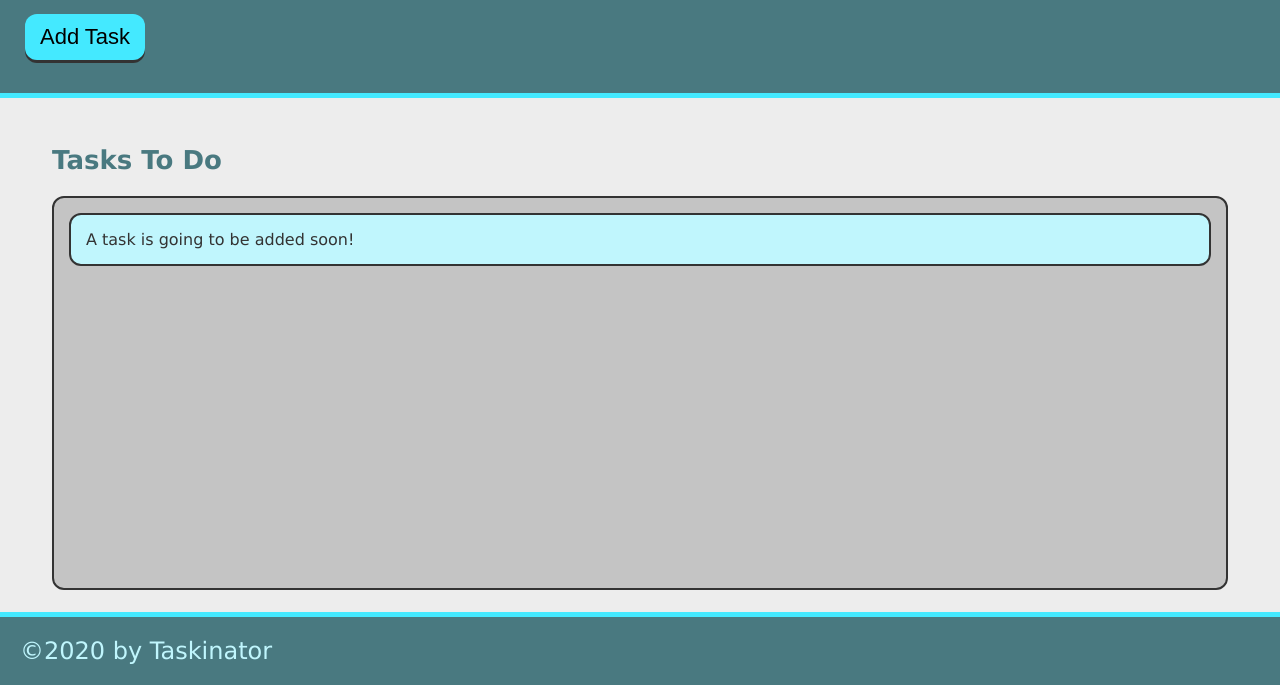
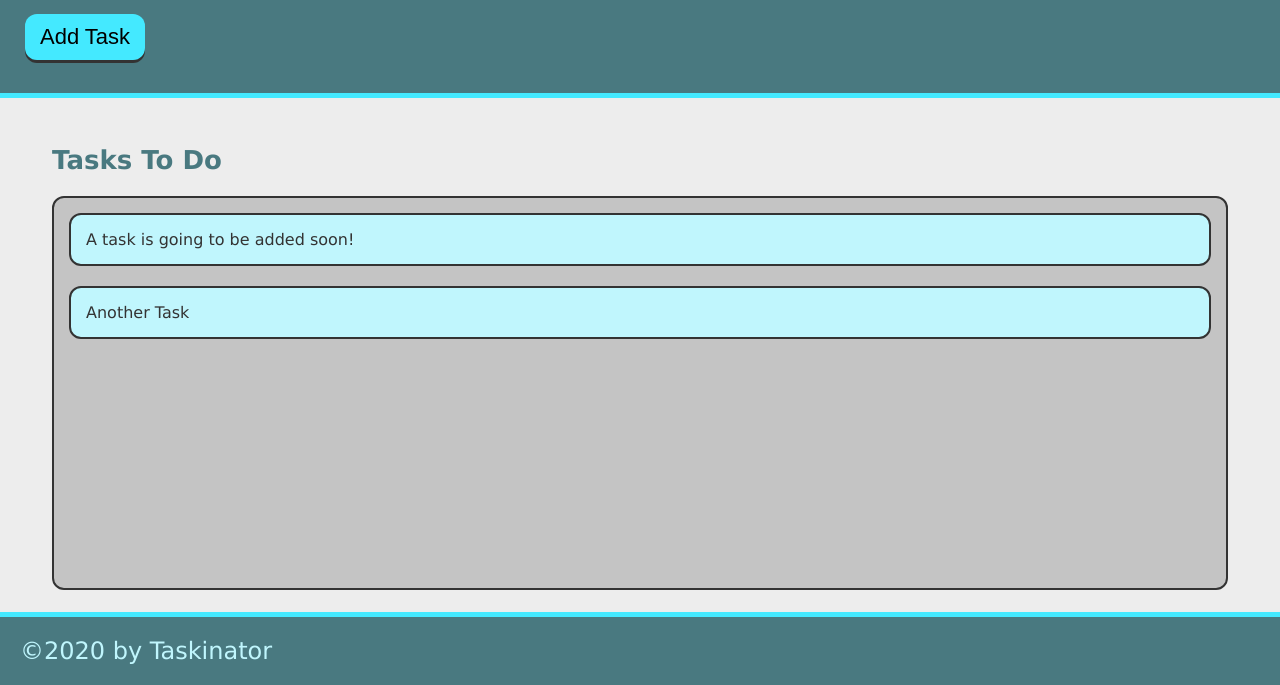
Before and after one commit to aburpee/taskinator-2, a plain HTML site: page index.html in a window 1280 px wide. Both pictures are taken after a click on the button "Add Task". Shown: the part 115-800 px from the top of the page. Drawn offline with Linux system fonts and the light colour scheme.

Commit message:
task button functionality

```diff
--- a/assets/js/script.js
+++ b/assets/js/script.js
@@ -0,0 +1,12 @@
+var buttonEl = document.querySelector("#save-task");
+var tasksToDoEl = document.querySelector("#tasks-to-do")
+
+var createTaskHandler = function () {
+    var listItemEl = document.createElement("li")
+    listItemEl.className = "task-item"
+    listItemEl.textContent = "Another Task"
+    tasksToDoEl.appendChild(listItemEl)
+}
+
+
+buttonEl.addEventListener("click", createTaskHandler);
--- a/index.html
+++ b/index.html
@@ -11,12 +11,12 @@
     <header>
         <h1 class="page-title">Taskinator</h1>
         <p>Click the button below to add a new task!</p>
-        <button class="btn">Add Task</button>
+        <button id="save-task" class="btn">Add Task</button>
     </header>
     <main class="page-content">
         <section class="task-list-wrapper">
             <h2 class="list-title">Tasks To Do</h2>
-            <ul class="task-list">
+            <ul id="tasks-to-do" class="task-list">
                 <li class="task-item">A task is going to be added soon!</li>
             </ul>
         </section>
```
